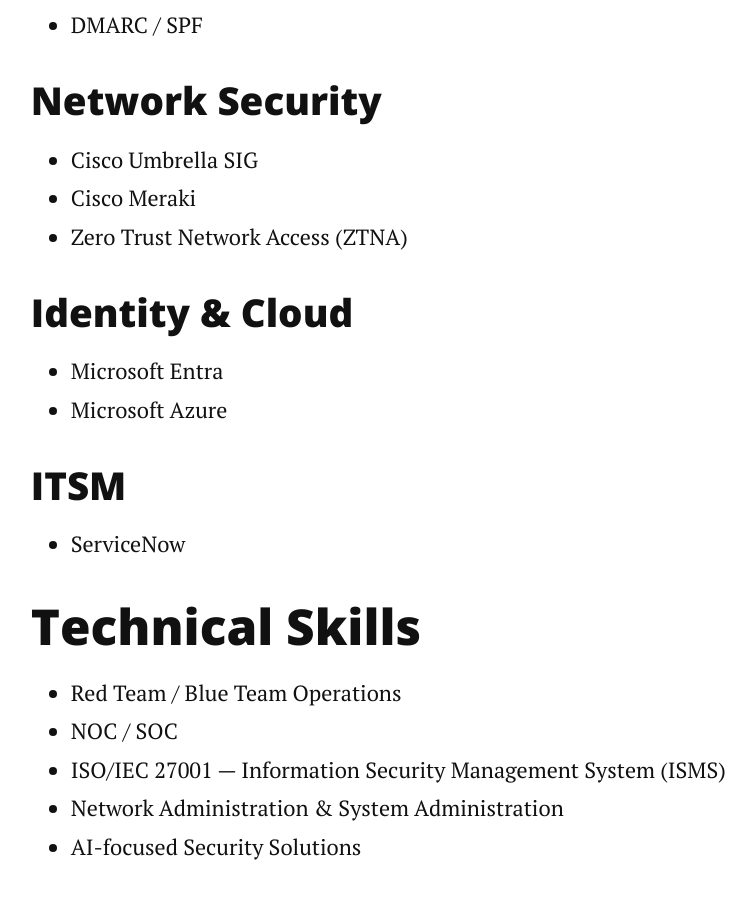
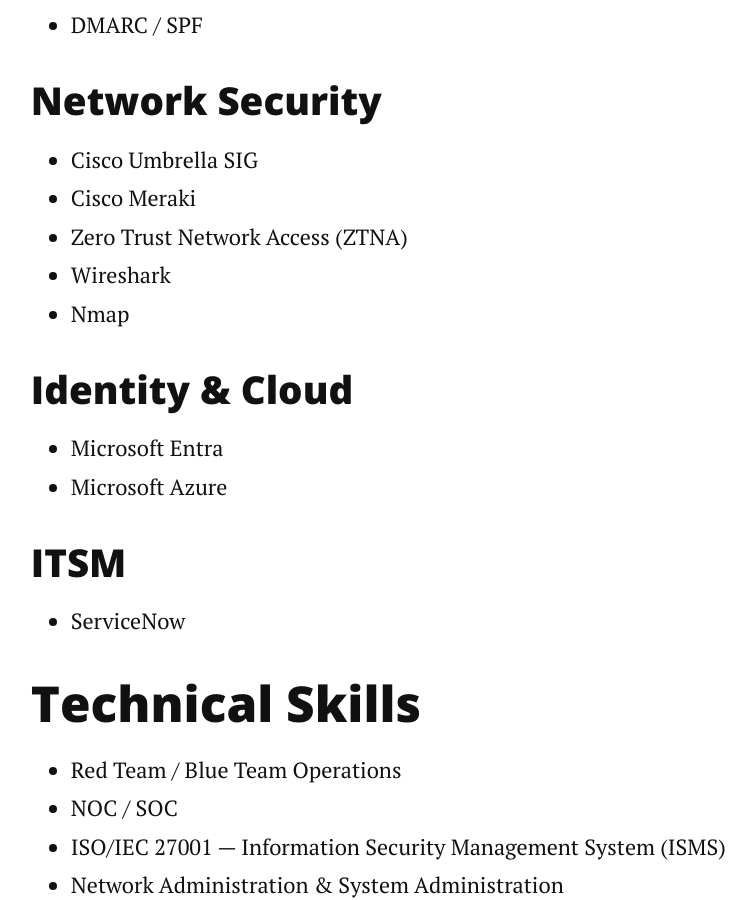
Before and after one commit to leonuz/leonuz.github.io, a Jekyll site: the page built from about.md, in a window 1280 px wide and 900 px high, scrolled down 2924 px. Shown: the whole window, without its empty margins (238-994 px from the left). Built offline with Jekyll 4.4.1, drawn with Linux system fonts in a browser that asks for light colours; nearby versions of some CDN libraries.

Commit message:
Add Wireshark and Nmap to network security platforms

```diff
--- a/about.md
+++ b/about.md
@@ -65,6 +65,8 @@
 		<li>Cisco Umbrella SIG</li>
 		<li>Cisco Meraki</li>
 		<li>Zero Trust Network Access (ZTNA)</li>
+		<li>Wireshark</li>
+		<li>Nmap</li>
 	</ul>
 
 	<h3>Identity &amp; Cloud</h3>
```
